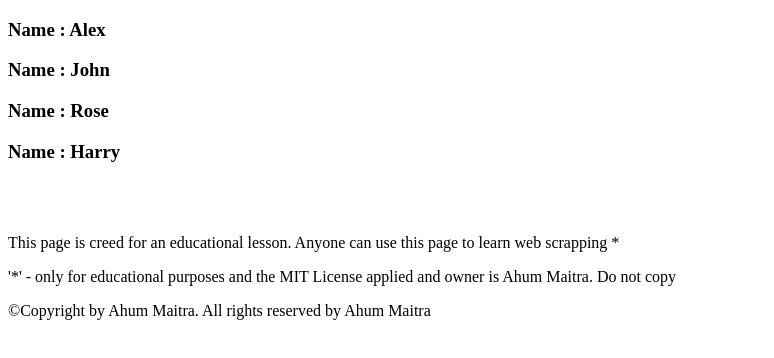
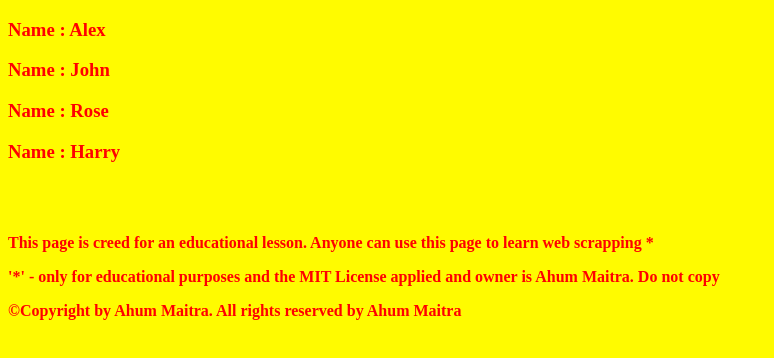
Before and after one commit to TheAhumMaitra/super-doodle, a plain HTML site: page page.html in a window 1280 px wide. Shown: the whole page, without its empty margins (0-774 px from the left). Drawn offline with Linux system fonts and the light colour scheme.

Commit message:
Edited bugs in html page

```diff
--- a/page.html
+++ b/page.html
@@ -4,10 +4,8 @@
     <meta charset="UTF-8">
     <meta name="viewport" content="width=device-width, initial-scale=1.0">
     <title>A page for scrapping</title>
-    <!-- <script src="https://cdn.jsdelivr.net/npm/@tailwindcss/browser@4"></script>-->
-     <style>
-        /* backgrou */
-     </style>
+    <link rel="stylesheet" href="style.css">
+
 </head>
 <body>
     <h3>Name : Alex</h3>
```
